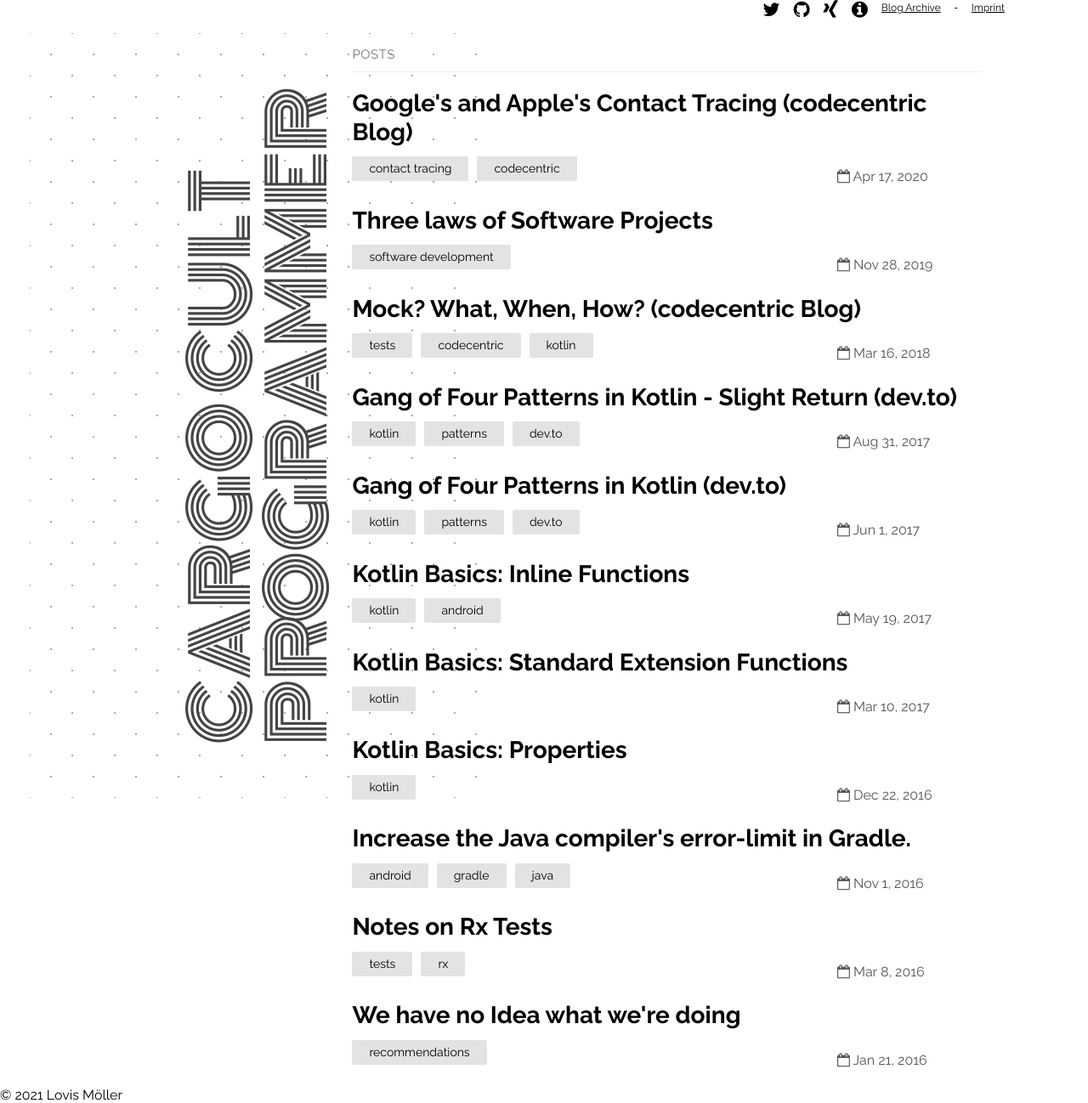
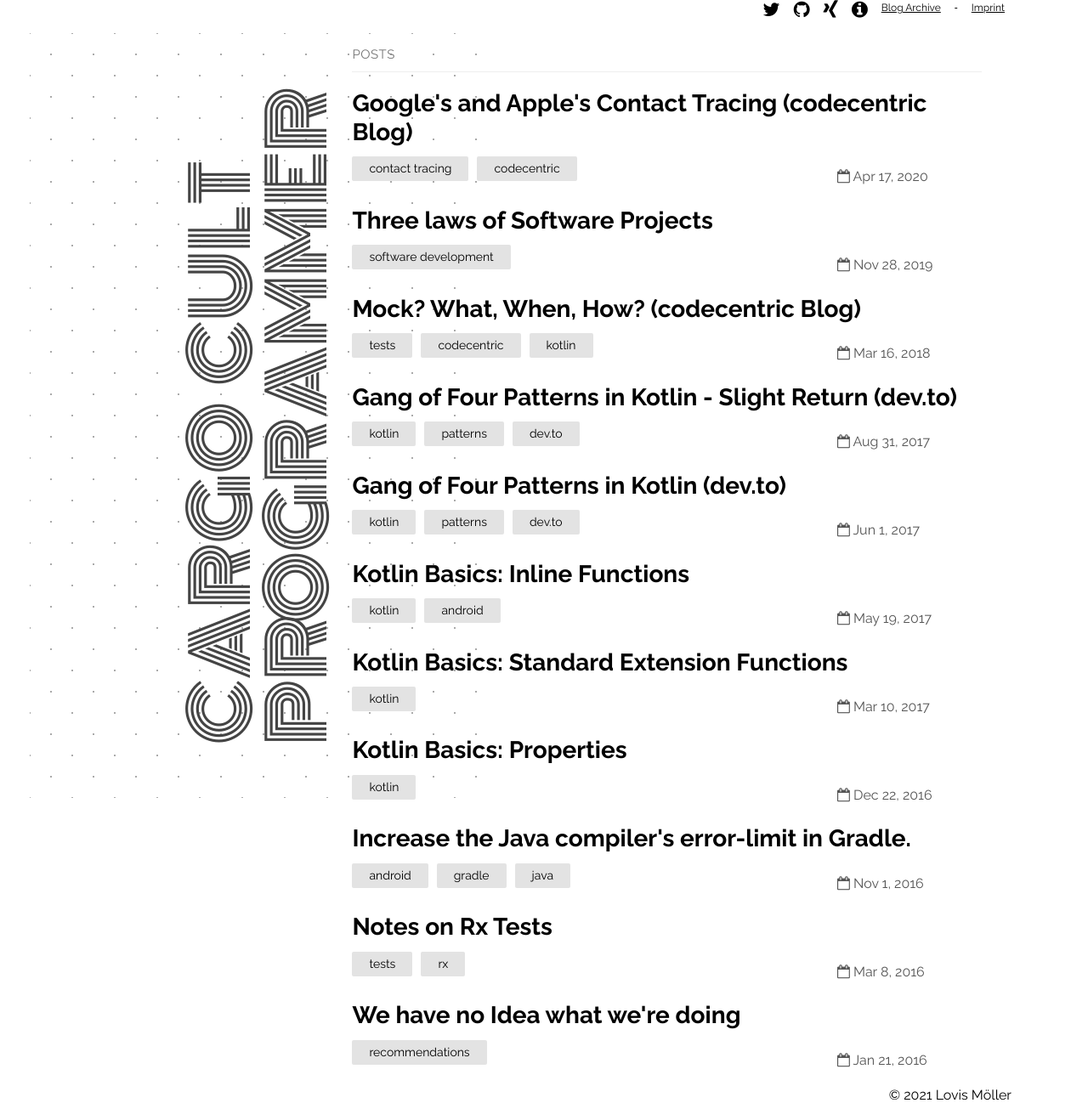
Before and after one commit to lmller/lmller.github.io, a Jekyll site: the page built from index.md, in a window 1280 px wide. Shown: the whole page at 85% size. Built offline with Jekyll 4.4.1, drawn with Linux system fonts in a browser that asks for light colours.

Commit message:
playin around with the style

```diff
--- a/_layouts/default.html
+++ b/_layouts/default.html
@@ -46,14 +46,14 @@
       </section>
       <section class="site">
       <section class="about">
-        <div class="tagline"><a href="/"></a>CARGO CULT <br/>PROGRAMMER</a></div>
+        <div class="tagline"><a href="/"></a>CARGO&nbsp;&nbsp;CULT <br/>PROGRAMMER</a></div>
 
       </section>
       <section class="content">
         {{ content }}
       </section>
     </section>
-    <span>&copy; {{ "now" | date: "%Y" }} Lovis Möller</span>
+    <div style="align-self: flex-end;">&copy; {{ "now" | date: "%Y" }} Lovis Möller</span>
     </main>
   </body>
 </html>
```
